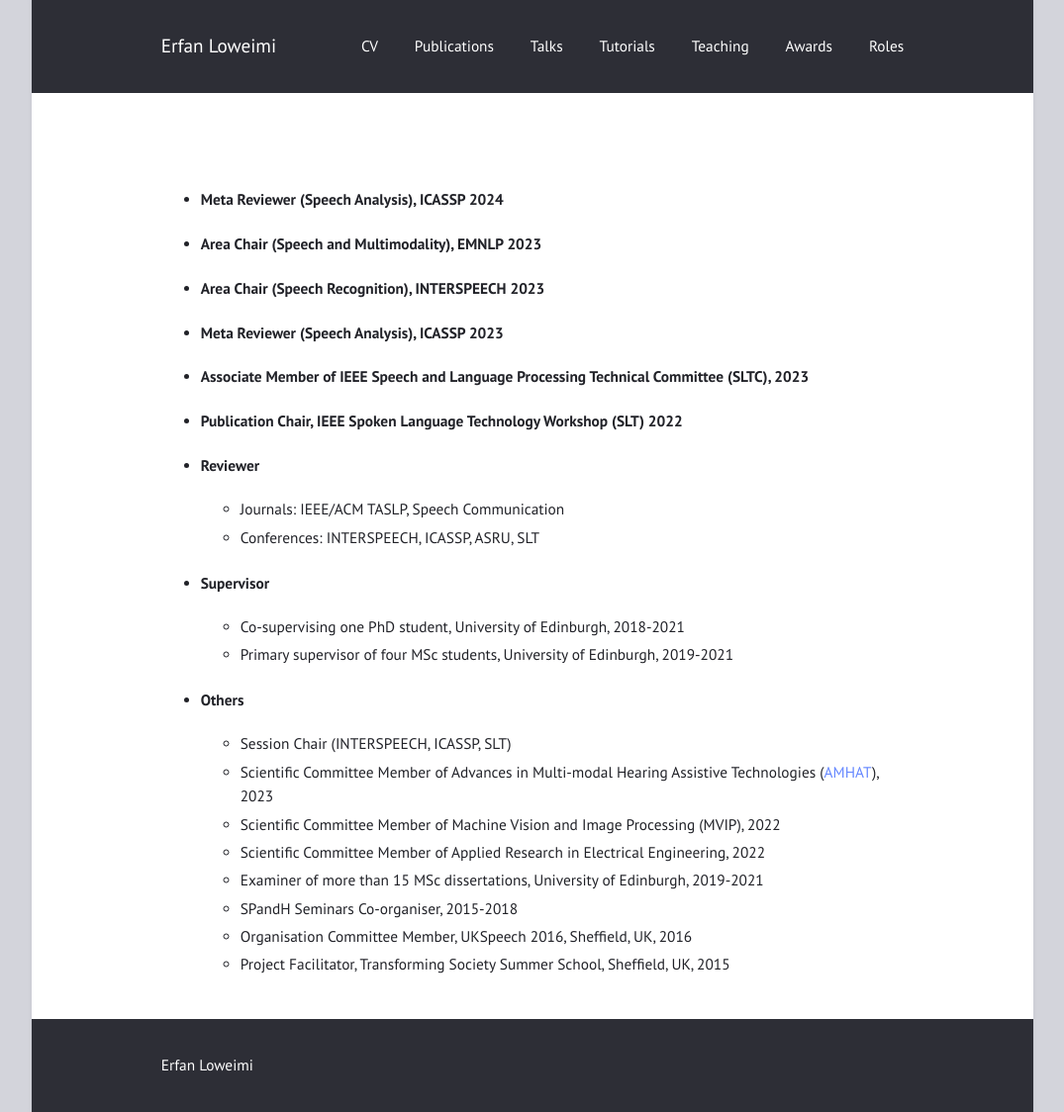
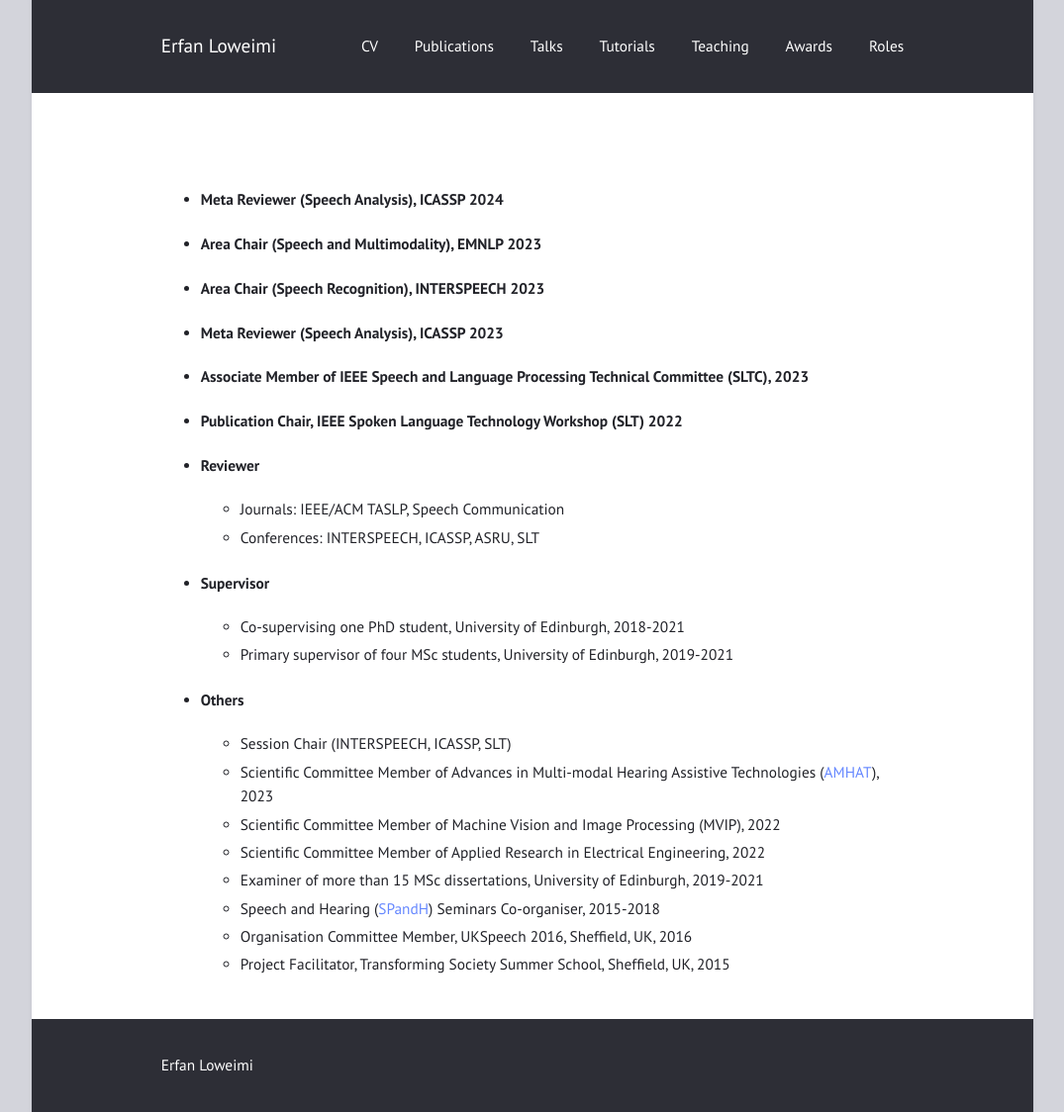
Before and after one commit to eloweimi/eloweimi.github.io, a Jekyll site: the page built from roles.md, in a window 1280 px wide. Shown: the whole page at 99% size, without its empty margins (102-1177 px from the left). Built offline with Jekyll 4.4.1, drawn with Linux system fonts in a browser that asks for light colours.

Commit message:
Update roles.md

```diff
--- a/roles.md
+++ b/roles.md
@@ -35,7 +35,6 @@ title: ""
    - Scientific Committee Member of Machine Vision and Image Processing (MVIP), 2022
    - Scientific Committee Member of Applied Research in Electrical Engineering, 2022
    - Examiner of more than 15 MSc dissertations, University of Edinburgh, 2019-2021
-   <!-- - [SPandH Seminars](https://spandh.dcs.shef.ac.uk/seminars/) Co-organiser, 2015-2018 -->
-   - SPandH Seminars Co-organiser, 2015-2018
+   - Speech and Hearing ([SPandH](https://spandh.dcs.shef.ac.uk/seminars/)) Seminars Co-organiser, 2015-2018
    - Organisation Committee Member, UKSpeech 2016, Sheffield, UK, 2016
    - Project Facilitator, Transforming Society Summer School, Sheffield, UK, 2015
```
